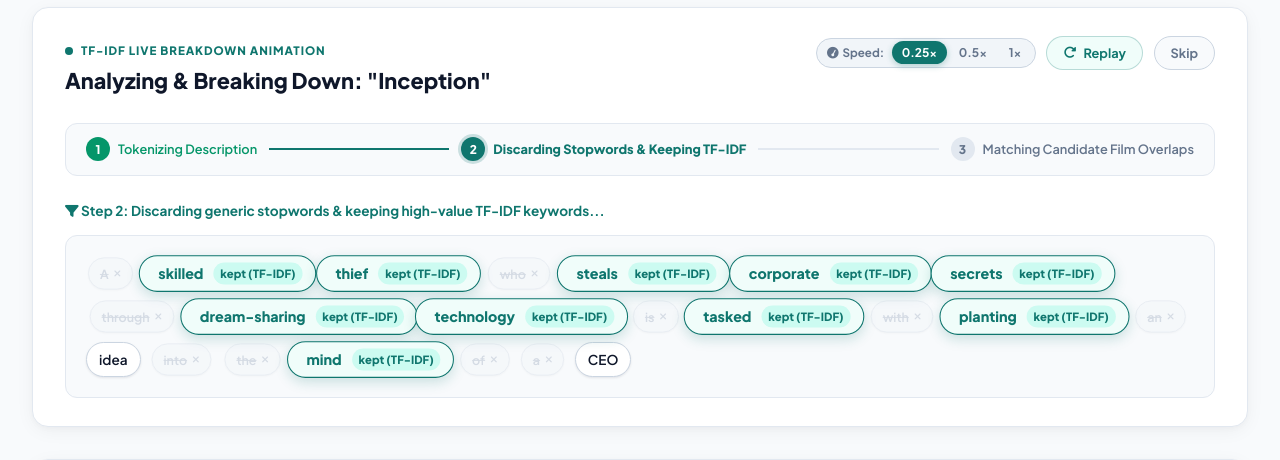
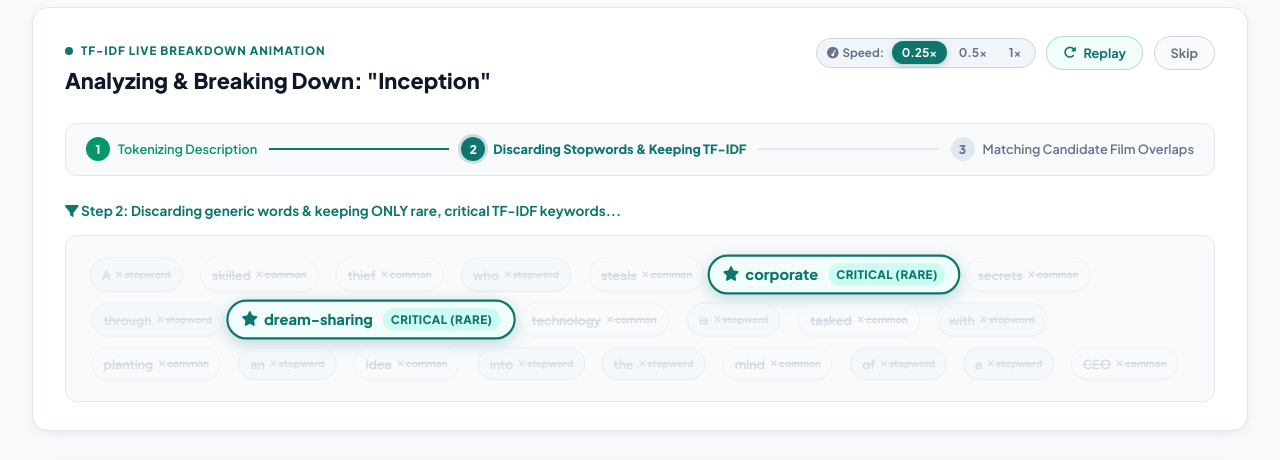
Before and after one commit to Tectonic-s/DevOps-CI-CD-Pipeline, a Flask app: page / in a window 1280 px wide. Shown: the part 571-1031 px from the top of the page. Run offline with Flask 3, Linux system fonts and the light colour scheme; some libraries are stand-ins or nearby versions.

Commit message:
feat(algo): tune TF-IDF to strictly isolate highly rare, critical keywords and discard generic terms

```diff
--- a/static/css/style.css
+++ b/static/css/style.css
@@ -1904,7 +1904,7 @@ input[type="range"]::-webkit-slider-thumb:hover {
 }
 
 .anim-word-token.discarded {
-    opacity: 0.35;
+    opacity: 0.32;
     background-color: #f1f5f9;
     border-color: #cbd5e1;
     color: #94a3b8;
@@ -1912,6 +1912,12 @@ input[type="range"]::-webkit-slider-thumb:hover {
     transform: scale(0.92);
 }
 
+.anim-word-token.discarded.low-idf {
+    opacity: 0.36;
+    background-color: #f8fafc;
+    border-color: #e2e8f0;
+}
+
 .anim-word-token.discarded .token-status-tag {
     font-size: 0.65rem;
     color: #94a3b8;
@@ -1921,21 +1927,23 @@ input[type="range"]::-webkit-slider-thumb:hover {
 
 .anim-word-token.retained {
     background-color: #f0fdfa;
-    border: 1.5px solid var(--accent-mint);
+    border: 2px solid var(--accent-mint);
     color: var(--accent-mint);
     font-weight: 800;
-    transform: scale(1.05);
-    box-shadow: 0 4px 12px rgba(15, 118, 110, 0.2);
+    transform: scale(1.08);
+    box-shadow: 0 4px 14px rgba(15, 118, 110, 0.25);
 }
 
 .anim-word-token.retained .token-status-tag {
     font-size: 0.675rem;
     color: #0f766e;
     background-color: #ccfbf1;
-    padding: 0.1rem 0.4rem;
+    padding: 0.1rem 0.45rem;
     border-radius: var(--radius-full);
     margin-left: 0.25rem;
     font-weight: 800;
+    text-transform: uppercase;
+    letter-spacing: 0.03em;
 }
 
 /* Phase B: Candidate Movies Matching Block */
--- a/static/js/app.js
+++ b/static/js/app.js
@@ -391,10 +391,16 @@ document.addEventListener("DOMContentLoaded", () => {
             .filter(w => w.trim().length > 0)
             .slice(0, 26); // Focus on first 26 words for clean visual presentation
 
-        // Extract high-value TF-IDF keywords
-        const salientTermsSet = new Set(
-            (sourceMovie.top_keywords || []).map(k => k.term.toLowerCase().split(/\s+/)).flat()
-        );
+        // Extract critical, highly rare TF-IDF keywords
+        const criticalKeyterms = (sourceMovie.top_keywords || []).map(k => k.term.toLowerCase());
+        const criticalTokens = new Set();
+        criticalKeyterms.forEach(k => {
+            k.split(/\s+/).forEach(w => {
+                if (w.length > 2 && !STOPWORDS.has(w)) {
+                    criticalTokens.add(w);
+                }
+            });
+        });
 
         // Playback speed factor (0.25x = 4x slower)
         const currentSpeed = state.playbackSpeed || 0.25;
@@ -413,14 +419,14 @@ document.addEventListener("DOMContentLoaded", () => {
             `;
         }).join("");
 
-        // PHASE 2: Discard stopwords and highlight high TF-IDF words (staggered in 0.25x)
+        // PHASE 2: Discard common words and keep ONLY highly rare, critical TF-IDF keywords
         const t1Delay = Math.round(950 * speedFactor);
         const t1 = setTimeout(() => {
             elements.pillStep1.className = "anim-step-pill completed";
             elements.connector1.className = "anim-step-connector active";
             elements.pillStep2.className = "anim-step-pill active";
 
-            elements.animPhaseStatus.innerHTML = `<i class="fa-solid fa-filter text-amber"></i> Step 2: Discarding generic stopwords & keeping high-value TF-IDF keywords...`;
+            elements.animPhaseStatus.innerHTML = `<i class="fa-solid fa-filter text-amber"></i> Step 2: Discarding generic words & keeping ONLY rare, critical TF-IDF keywords...`;
 
             rawWords.forEach((word, i) => {
                 const wordEvalDelay = Math.round(i * 20 * speedFactor);
@@ -430,20 +436,32 @@ document.addEventListener("DOMContentLoaded", () => {
 
                     const lower = word.toLowerCase();
                     const isStopword = STOPWORDS.has(lower) || lower.length <= 2;
-                    const isSalient = salientTermsSet.has(lower) || (!isStopword && lower.length > 4);
 
-                    if (isStopword) {
+                    // Strict filter: Keep ONLY highly rare, critical words belonging to this movie's TF-IDF features!
+                    const isCritical = !isStopword && (
+                        criticalTokens.has(lower) ||
+                        criticalKeyterms.some(kw => kw.includes(lower) || (lower.length > 4 && kw.startsWith(lower.slice(0, 4))))
+                    );
+
+                    if (isCritical) {
+                        el.classList.add("retained");
+                        el.innerHTML = `
+                            <i class="fa-solid fa-star text-amber"></i>
+                            <span class="token-word">${word}</span>
+                            <span class="token-status-tag">critical (rare)</span>
+                        `;
+                    } else if (isStopword) {
                         el.classList.add("discarded");
                         el.innerHTML = `
                             <span class="token-word">${word}</span>
-                            <span class="token-status-tag"><i class="fa-solid fa-xmark"></i></span>
+                            <span class="token-status-tag"><i class="fa-solid fa-xmark"></i> stopword</span>
                         `;
-                    } else if (isSalient) {
-                        el.classList.add("retained");
+                    } else {
+                        // Common / Low-IDF word is discarded!
+                        el.classList.add("discarded", "low-idf");
                         el.innerHTML = `
-                            <i class="fa-solid fa-sparkles"></i>
                             <span class="token-word">${word}</span>
-                            <span class="token-status-tag">kept (TF-IDF)</span>
+                            <span class="token-status-tag"><i class="fa-solid fa-xmark"></i> common</span>
                         `;
                     }
                 }, wordEvalDelay);
@@ -470,7 +488,11 @@ document.addEventListener("DOMContentLoaded", () => {
                 let snippet = movie.overview || "";
                 if (snippet.length > 130) snippet = snippet.slice(0, 130) + "...";
 
-                const sharedList = (movie.shared_terms || []).map(t => t.term.replace(/_/g, " "));
+                const sharedList = (movie.shared_terms || [])
+                    .map(t => t.term.replace(/_/g, " "))
+                    .filter(t => !['action', 'drama', 'thriller', 'adventure', 'sci-fi', 'scifi', 'crime'].includes(t.toLowerCase()))
+                    .slice(0, 3);
+
                 sharedList.forEach(term => {
                     if (term.length > 2) {
                         const regex = new RegExp(`(${term})`, "gi");
@@ -478,7 +500,7 @@ document.addEventListener("DOMContentLoaded", () => {
                     }
                 });
 
-                const matchedTags = sharedList.slice(0, 3).map(t => `<span class="match-highlight">${t}</span>`).join(" ");
+                const matchedTags = sharedList.slice(0, 3).map(t => `<span class="match-highlight"><i class="fa-solid fa-star text-amber"></i> ${t}</span>`).join(" ");
                 const matchDelay = Math.round(idx * 250 * speedFactor);
 
                 return `
@@ -522,10 +544,15 @@ document.addEventListener("DOMContentLoaded", () => {
             // Mark retained chips
             document.querySelectorAll(".anim-word-token").forEach(el => {
                 const text = el.querySelector(".token-word")?.textContent?.toLowerCase() || "";
-                if (STOPWORDS.has(text) || text.length <= 2) {
+                const isStopword = STOPWORDS.has(text) || text.length <= 2;
+                const isCritical = !isStopword && (
+                    criticalTokens.has(text) ||
+                    criticalKeyterms.some(kw => kw.includes(text) || (text.length > 4 && kw.startsWith(text.slice(0, 4))))
+                );
+                if (isCritical) {
+                    el.classList.add("retained");
+                } else {
                     el.classList.add("discarded");
-                } else {
-                    el.classList.add("retained");
                 }
             });
 
```
Also changed, not shown: recommender.py (+70 -28 lines).
